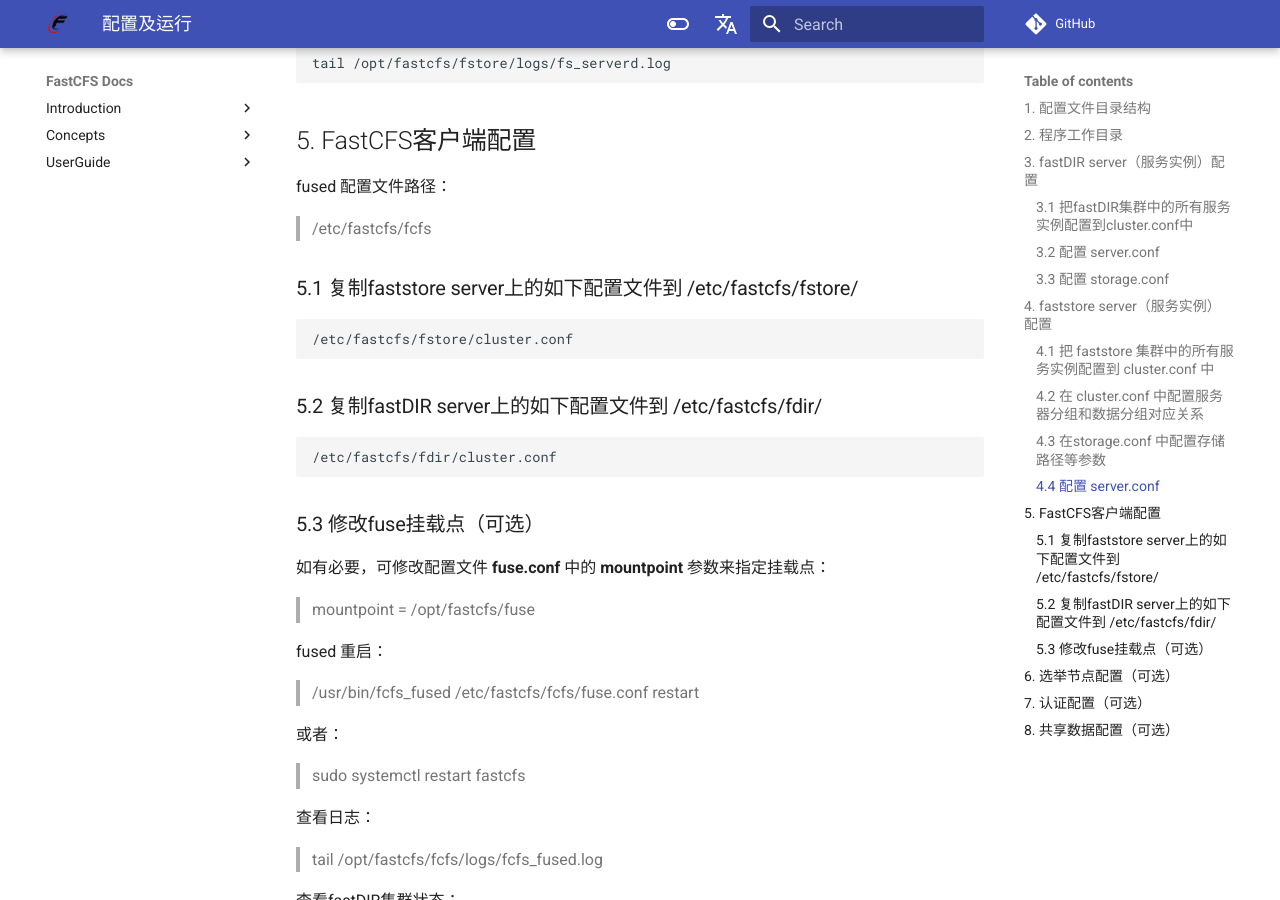
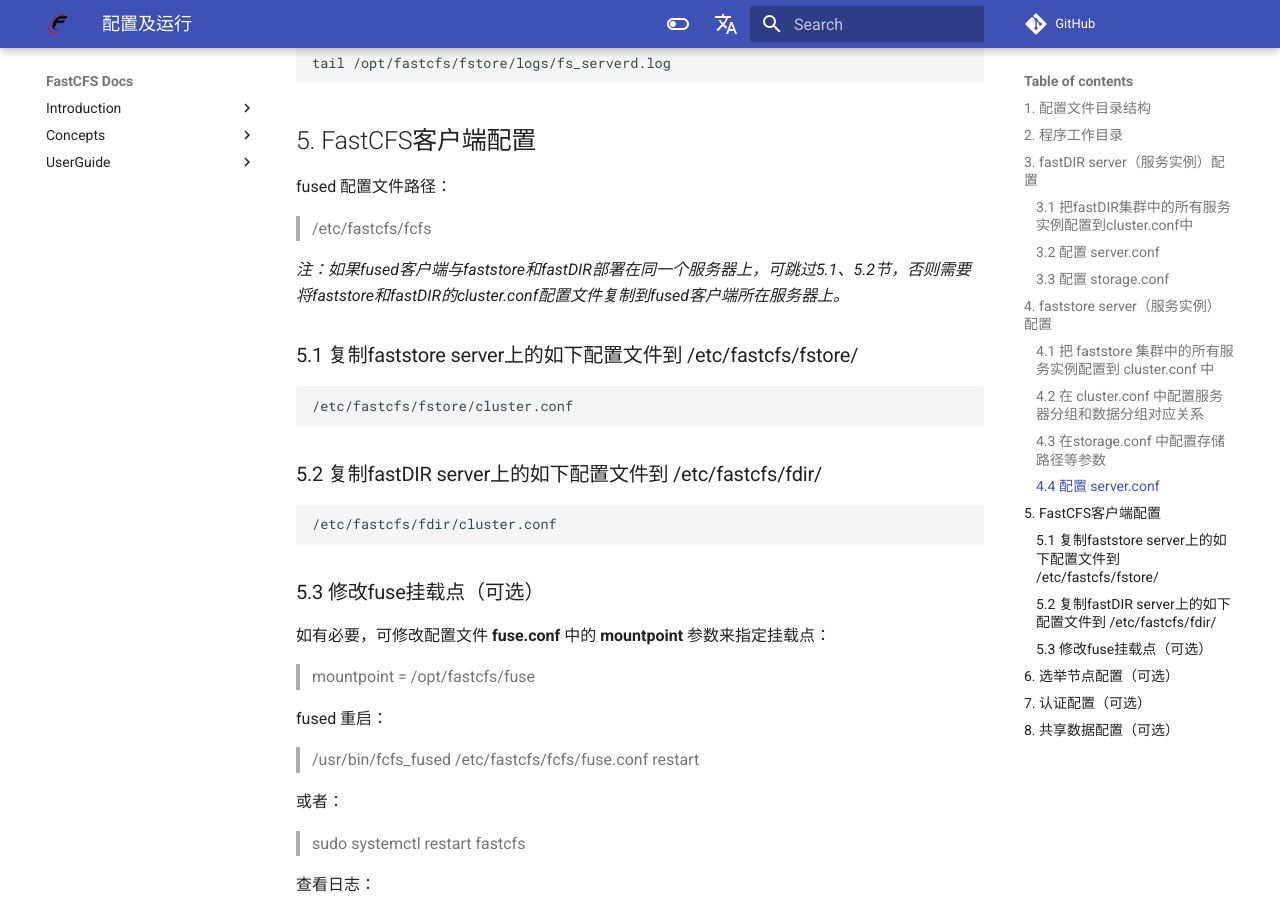
Before and after one commit to happyfish100/FastCFS, an MkDocs documentation site: the page built from docs/CONFIGURE-zh_CN.md, in a window 1280 px wide and 900 px high, scrolled down 4288 px. Built offline with MkDocs 1.6.1 and Material for MkDocs 9.7.7, drawn with Linux system fonts in a browser that asks for light colours; comment, search, counter and statistics services are not loaded; the version menu is left out.

Commit message:
Update CONFIGURE-zh_CN.md add note for fused config when share host

````diff
--- a/docs/CONFIGURE-zh_CN.md
+++ b/docs/CONFIGURE-zh_CN.md
@@ -199,6 +199,8 @@ fused 配置文件路径：
 
 > /etc/fastcfs/fcfs
 
+_注：如果fused客户端与faststore和fastDIR部署在同一个服务器上，可跳过5.1、5.2节，否则需要将faststore和fastDIR的cluster.conf配置文件复制到fused客户端所在服务器上。_
+
 ### 5.1 复制faststore server上的如下配置文件到 /etc/fastcfs/fstore/
 
 ```
````
